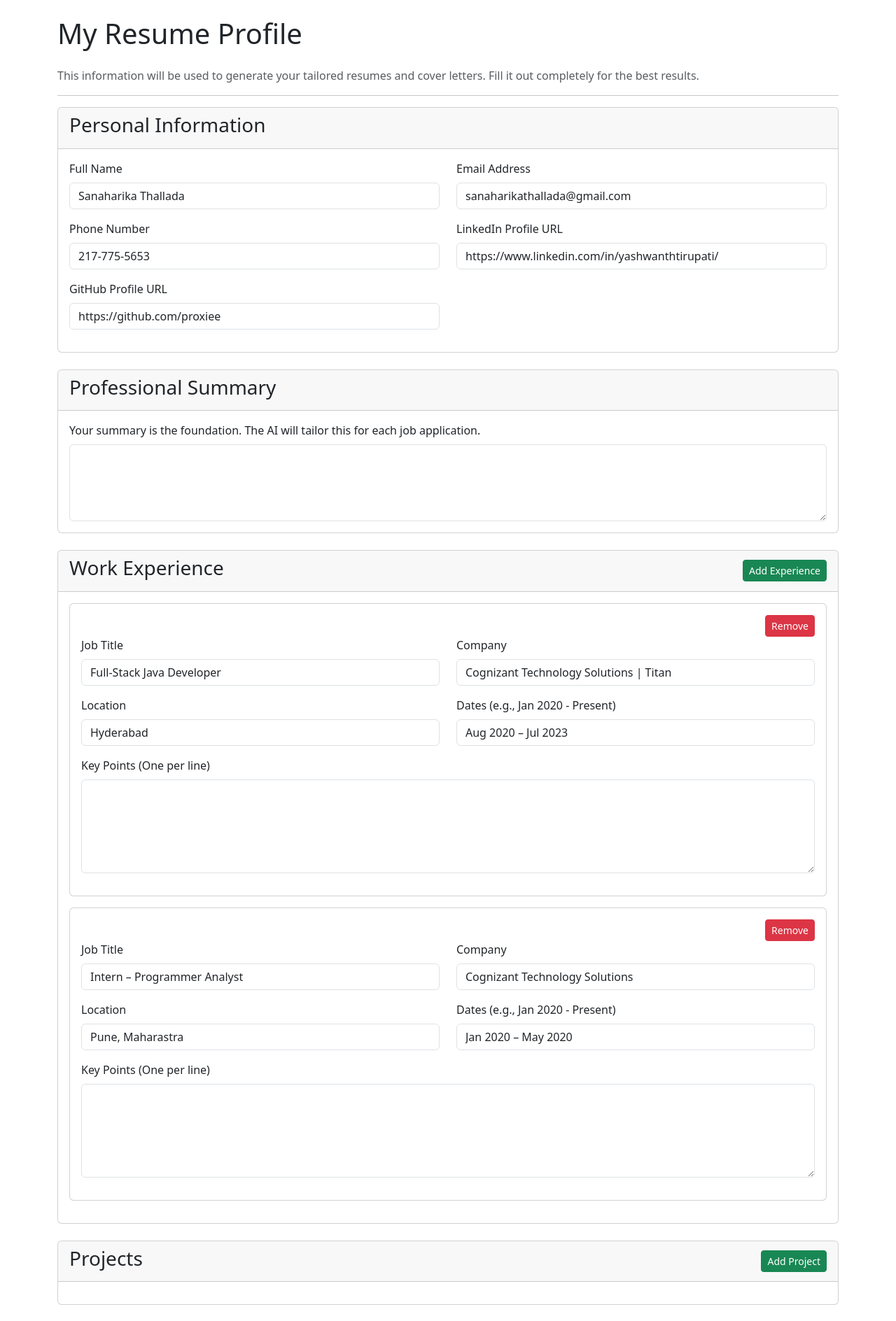
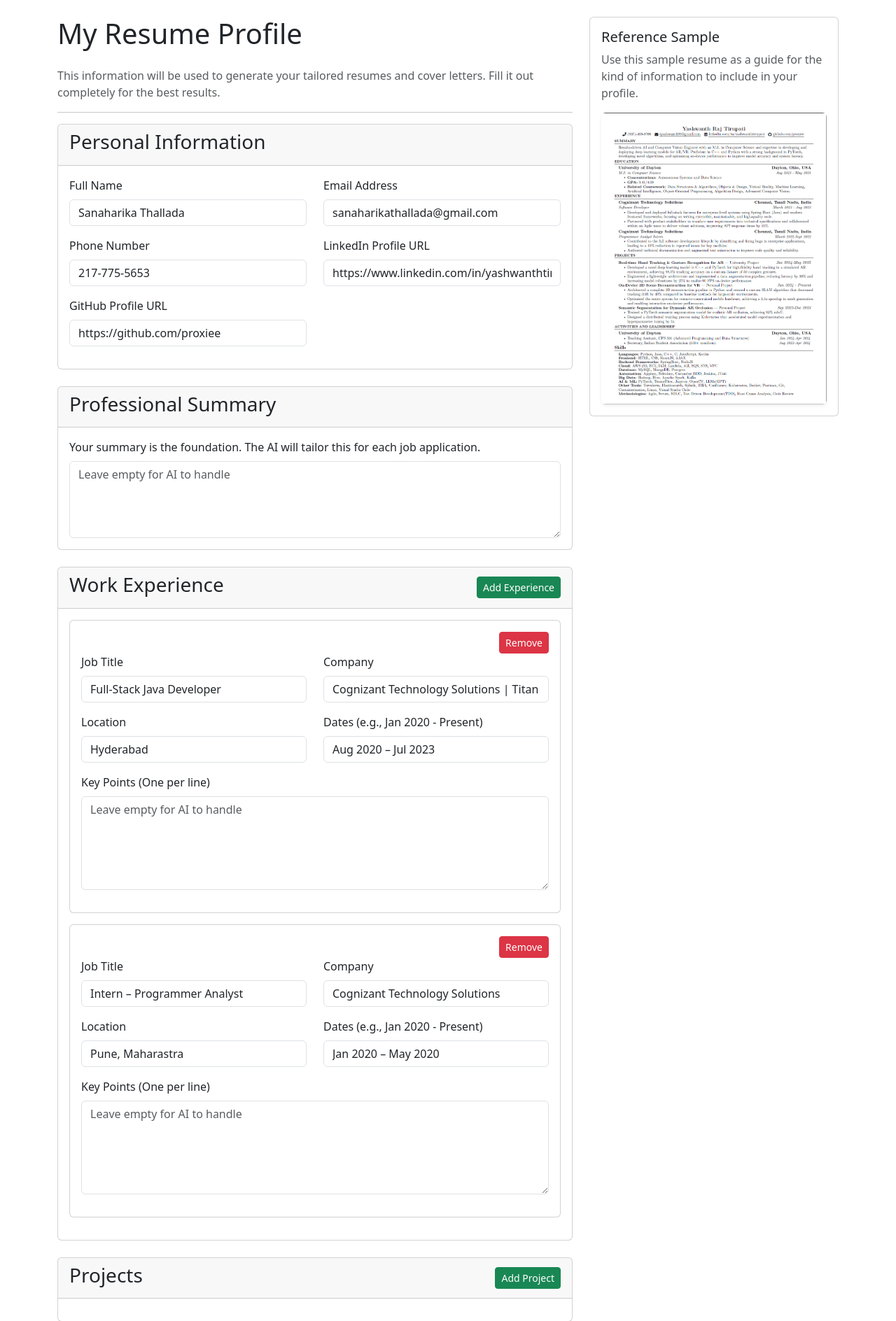
Before and after one commit to proxiee/ApplyWise, a Flask app: page /profile in a window 1280 px wide. Shown: the part 56-1944 px from the top of the page at 70% size. Run offline with Flask 3, Linux system fonts and the light colour scheme; a user stored in the database is signed in; data comes from the database, SQL or seed files in the repository; both versions use the stored data as it was after the commit.

Commit message:
not tested

```diff
--- a/templates/profile.html
+++ b/templates/profile.html
@@ -3,12 +3,13 @@
 {% block title %}My Resume Profile{% endblock %}
 
 {% block content %}
+<div class="row">
+    <div class="col-lg-8">
         <h1 class="mb-4">My Resume Profile</h1>
         <p class="text-muted">This information will be used to generate your tailored resumes and cover letters. Fill it out completely for the best results.</p>
         <hr>
 
         <form method="POST" action="{{ url_for('profile') }}" id="profile-form">
-    <!-- Personal Information Card -->
             <div class="card mb-4">
                 <div class="card-header">
                     <h3>Personal Information</h3>
@@ -39,18 +40,16 @@
                 </div>
             </div>
 
-    <!-- Professional Summary Card -->
             <div class="card mb-4">
                 <div class="card-header">
                     <h3>Professional Summary</h3>
                 </div>
                 <div class="card-body">
                     <label for="summary" class="form-label">Your summary is the foundation. The AI will tailor this for each job application.</label>
-            <textarea class="form-control" id="summary" name="summary" rows="4">{{ data.summary or '' }}</textarea>
+                    <textarea class="form-control" id="summary" name="summary" rows="4" placeholder="Leave empty for AI to handle">{{ data.summary or '' }}</textarea>
                 </div>
             </div>
 
-    <!-- Work Experience Card -->
             <div class="card mb-4">
                 <div class="card-header d-flex justify-content-between align-items-center">
                     <h3>Work Experience</h3>
@@ -68,7 +67,7 @@
                                 <div class="col-md-6 mb-3"><label class="form-label">Company</label><input type="text" class="form-control" name="experience_company_{{ loop.index0 }}" value="{{ item.company or '' }}"></div>
                                 <div class="col-md-6 mb-3"><label class="form-label">Location</label><input type="text" class="form-control" name="experience_location_{{ loop.index0 }}" value="{{ item.location or '' }}"></div>
                                 <div class="col-md-6 mb-3"><label class="form-label">Dates (e.g., Jan 2020 - Present)</label><input type="text" class="form-control" name="experience_dates_{{ loop.index0 }}" value="{{ item.dates or '' }}"></div>
-                        <div class="col-12 mb-3"><label class="form-label">Key Points (One per line)</label><textarea class="form-control" name="experience_points_{{ loop.index0 }}" rows="5">{{ (item.points | join('\n')) or '' }}</textarea></div>
+                                <div class="col-12 mb-3"><label class="form-label">Key Points (One per line)</label><textarea class="form-control" name="experience_points_{{ loop.index0 }}" rows="5" placeholder="Leave empty for AI to handle">{{ (item.points | join('\n')) or '' }}</textarea></div>
                             </div>
                         </div>
                     </div>
@@ -76,7 +75,6 @@
                 </div>
             </div>
 
-    <!-- Projects Card -->
             <div class="card mb-4">
                 <div class="card-header d-flex justify-content-between align-items-center">
                     <h3>Projects</h3>
@@ -90,9 +88,9 @@
                                  <button type="button" class="btn btn-danger btn-sm" onclick="removeItem(this)">Remove</button>
                             </div>
                             <div class="row">
-                        <div class="col-md-6 mb-3"><label class="form-label">Project Name</label><input type="text" class="form-control" name="project_name_{{ loop.index0 }}" value="{{ item.name or '' }}"></div>
-                        <div class="col-md-6 mb-3"><label class="form-label">Dates</label><input type="text" class="form-control" name="project_dates_{{ loop.index0 }}" value="{{ item.dates or '' }}"></div>
-                        <div class="col-12 mb-3"><label class="form-label">Key Points (One per line)</label><textarea class="form-control" name="project_points_{{ loop.index0 }}" rows="4">{{ (item.points | join('\n')) or '' }}</textarea></div>
+                                <div class="col-md-6 mb-3"><label class="form-label">Project Name</label><input type="text" class="form-control" name="project_name_{{ loop.index0 }}" value="{{ item.name or '' }}" placeholder="Leave empty for AI to handle"></div>
+                                <div class="col-md-6 mb-3"><label class="form-label">Dates</label><input type="text" class="form-control" name="project_dates_{{ loop.index0 }}" value="{{ item.dates or '' }}" placeholder="Leave empty for AI to handle"></div>
+                                <div class="col-12 mb-3"><label class="form-label">Key Points (One per line)</label><textarea class="form-control" name="project_points_{{ loop.index0 }}" rows="4" placeholder="Leave empty for AI to handle">{{ (item.points | join('\n')) or '' }}</textarea></div>
                             </div>
                         </div>
                     </div>
@@ -100,7 +98,6 @@
                 </div>
             </div>
 
-    <!-- Education Card -->
             <div class="card mb-4">
                 <div class="card-header d-flex justify-content-between align-items-center">
                     <h3>Education</h3>
@@ -126,7 +123,6 @@
                 </div>
             </div>
 
-    <!-- Skills Card -->
             <div class="card mb-4">
                 <div class="card-header d-flex justify-content-between align-items-center">
                     <h3>Skills</h3>
@@ -151,10 +147,9 @@
                 </div>
             </div>
 
-    <!-- NEW: Custom Sections Card -->
             <div class="card mb-4">
                 <div class="card-header d-flex justify-content-between align-items-center">
-            <h3>Custom Sections</h3>
+                    <h3>Custom Sections <span class="text-muted small">(be mindful of space on resume)</span></h3>
                     <button type="button" class="btn btn-success btn-sm" onclick="addItem('custom')">Add Custom Section</button>
                 </div>
                 <div class="card-body" id="custom-container">
@@ -184,7 +179,20 @@
                 <button type="submit" class="btn btn-primary btn-lg">Save Profile</button>
             </div>
         </form>
+    </div>
 
+    <div class="col-lg-4">
+        <div class="position-sticky" style="top: 2rem;">
+            <div class="card">
+                <div class="card-body">
+                    <h5 class="card-title">Reference Sample</h5>
+                    <p class="card-text text-muted">Use this sample resume as a guide for the kind of information to include in your profile.</p>
+                    <img src="pic.png" alt="Reference Resume" class="img-fluid rounded shadow-sm">
+                </div>
+            </div>
+        </div>
+    </div>
+</div>
 {% endblock %}
 
 {% block scripts %}
@@ -204,7 +212,7 @@ function getTemplate(section, index) {
                     <div class="col-md-6 mb-3"><label class="form-label">Company</label><input type="text" class="form-control" name="experience_company_${index}"></div>
                     <div class="col-md-6 mb-3"><label class="form-label">Location</label><input type="text" class="form-control" name="experience_location_${index}"></div>
                     <div class="col-md-6 mb-3"><label class="form-label">Dates</label><input type="text" class="form-control" name="experience_dates_${index}"></div>
-                    <div class="col-12 mb-3"><label class="form-label">Key Points (One per line)</label><textarea class="form-control" name="experience_points_${index}" rows="5"></textarea></div>
+                    <div class="col-12 mb-3"><label class="form-label">Key Points (One per line)</label><textarea class="form-control" name="experience_points_${index}" rows="5" placeholder="Leave empty for AI to handle"></textarea></div>
                 </div>
             </div>
         </div>`;
@@ -217,9 +225,9 @@ function getTemplate(section, index) {
                      <button type="button" class="btn btn-danger btn-sm" onclick="removeItem(this)">Remove</button>
                 </div>
                 <div class="row">
-                    <div class="col-md-6 mb-3"><label class="form-label">Project Name</label><input type="text" class="form-control" name="project_name_${index}"></div>
-                    <div class="col-md-6 mb-3"><label class="form-label">Dates</label><input type="text" class="form-control" name="project_dates_${index}"></div>
-                    <div class="col-12 mb-3"><label class="form-label">Key Points (One per line)</label><textarea class="form-control" name="project_points_${index}" rows="4"></textarea></div>
+                    <div class="col-md-6 mb-3"><label class="form-label">Project Name</label><input type="text" class="form-control" name="project_name_${index}" placeholder="Leave empty for AI to handle"></div>
+                    <div class="col-md-6 mb-3"><label class="form-label">Dates</label><input type="text" class="form-control" name="project_dates_${index}" placeholder="Leave empty for AI to handle"></div>
+                    <div class="col-12 mb-3"><label class="form-label">Key Points (One per line)</label><textarea class="form-control" name="project_points_${index}" rows="4" placeholder="Leave empty for AI to handle"></textarea></div>
                 </div>
             </div>
         </div>`;
```
Also changed, not shown: data/jobs.db, pic.png (added), 2 other files. Lines whose indentation alone changed are shown as unchanged.
